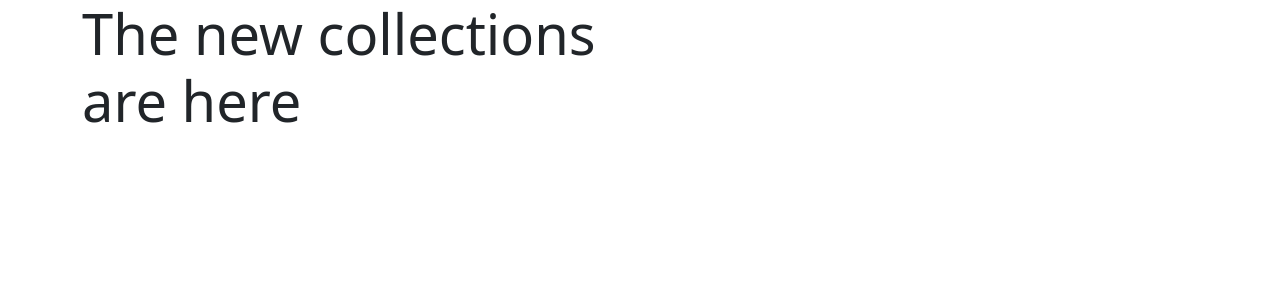
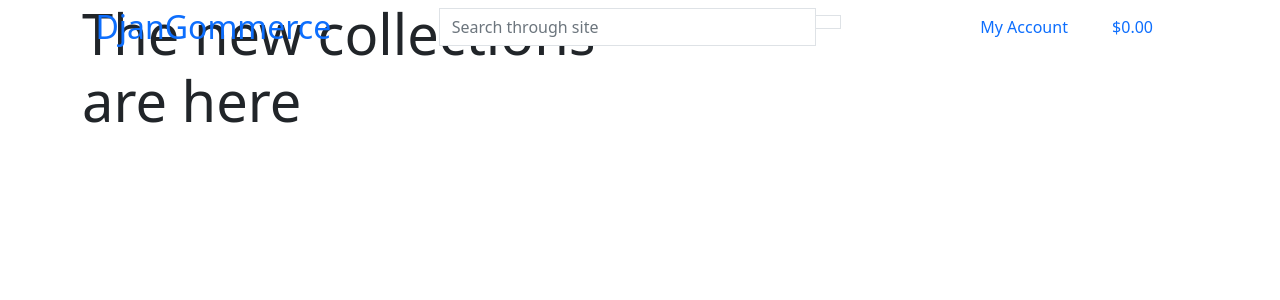
Before and after one commit to pinco227/CI-Django-Walkthrough, a Django app: page / in a window 1280 px wide. Shown: the top 300 px of the page. Run offline with Django 3.2, Linux system fonts and the light colour scheme.

Commit message:
Add main page header

```diff
--- a/templates/base.html
+++ b/templates/base.html
@@ -27,7 +27,65 @@
     {% block extra_js %}{% endblock extra_js %}
   </head>
   <body>
-    <header class="container-fluid fixed-top"></header>
+    <header class="container-fluid fixed-top">
+      <div class="row">
+        <!-- Logo -->
+        <div class="col-12 col-lg-4 my-auto py-1 py-lg-0 text-center text-lg-left">
+          <a href="{% url 'home' %}" class="nav-link main-logo-link">
+            <h2 class="logo-font text-black my-0">DjanGommerce</h2>
+          </a>
+        </div>
+        <!-- Search -->
+        <div class="col-12 col-lg-4 my-auto py-1 py-lg-0">
+          <form action="" method="GET">
+            <div class="input-group w-100">
+              <input type="text" class="form-control border border-black rounded-0" name="q" placeholder="Search through site">
+              <div class="input-group-append">
+                <button class="form-control btn btn-black border border-black rounded-0" type="submit">
+                  <span class="icon">
+                    <i class="fa fa-search"></i>
+                  </span>
+                </button>
+              </div>
+            </div>
+          </form>
+        </div>
+        <!-- Comment -->
+        <div class="col-12 col-lg-4 my-auto py-1 py-lg-0">
+          <ul class="list-inline list-unstyled text-center text-lg-right my-0">
+            <li class="list-inline-item dropdown">
+              <a href="#" class="text-black nav-link" id="user-options" data-toggle="dropdown" aria-haspopup="true" aria-expanded="false">
+                <div class="text-center">
+                  <div><i class="fas fa-user fa-lg"></i></div>
+                  <p class="my-0">My Account</p>
+                </div>
+              </a>
+              <div class="dropdown-menu border-0" aria-labelledby="user-options">
+                {% if request.user.is_authenticated %}
+                  {% if request.user.is_superuser %}
+                    <a href="" class="dropdown-item">Product Management</a>
+                  {% endif %}
+                  <a href="" class="dropdown-item">My Profile</a>
+                  <a href="{% url 'account_logout' %}" class="dropdown-item">Logout</a>
+                {% else %}
+                  <a href="{% url 'account_signup' %}" class="dropdown-item">Register</a>
+                  <a href="{% url 'account_login' %}" class="dropdown-item">Login</a>
+                {% endif %}
+              </div>
+            </li>
+            <li class="list-inline-item dropdown">
+              <a href="" class="{% if grand_total %}text-info font-weight-bold{% else %}text-black{% endif %} nav-link">
+                {% if grand_total %}
+                  ${{ grand_total|floatformat:2 }}
+                {% else %}
+                  $0.00
+                {% endif %}
+              </a>
+            </li>
+          </ul>
+        </div>
+      </div>
+    </header>
 
     {% if messages %}
         <div class="message-container"></div>
```
